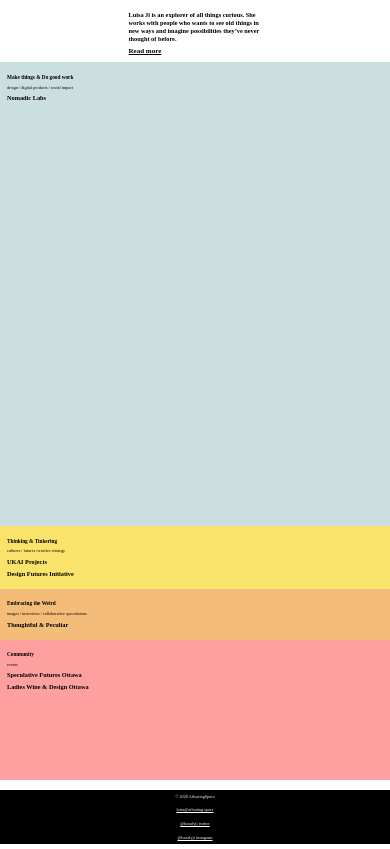
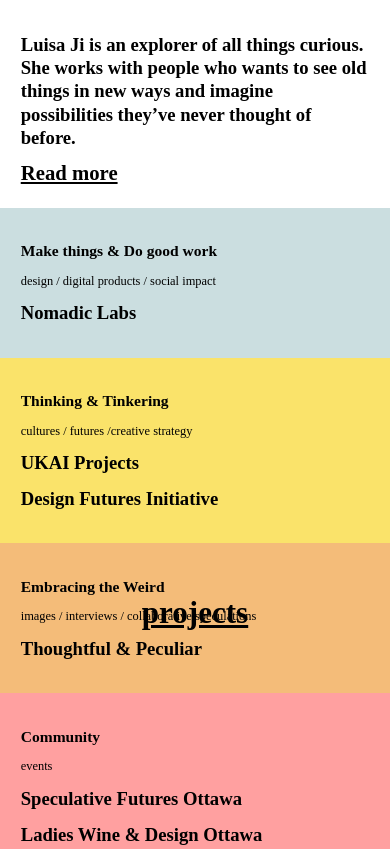
Before and after one commit to luluissaa/afloat, a Gatsby site: page / in a window 390 px wide. Shown: the top 849 px of the page. Built offline with nearby package versions, Linux system fonts and the light colour scheme; Gatsby itself is replaced by a stand-in of ours; a web font is replaced by a local one.

Commit message:
responsive tex

```diff
--- a/src/components/layout.css
+++ b/src/components/layout.css
@@ -3,7 +3,7 @@
 body {
     font-family: orpheuspro, serif;
     margin: 0;
-    font-size: 0.9vw;
+    font-size: calc(9px + 0.35vw);
     line-height: 1.24;
 }
 
@@ -14,7 +14,7 @@ font-size: 2em;
 }
 
 h1 {
-    font-size: 3.5em;
+    font-size: 3.25em;
 }
 
 p {
@@ -43,56 +43,30 @@ main {
 .intro {
     flex-grow: inherit;
     margin: 0 auto;
-    padding: 3.6em;
+    padding: 3em;
     height: 100vh;
-    max-width: 76ch;
+    max-width: 73ch;
     position: fixed;
     overflow: scroll;
     background-color: rgba(255, 255, 255, 0.5);
 }
 
-@media (max-width: 1024px) {
-
-.intro{
-    position: unset;
-    padding: 2em;
-    height: unset;
-}
-
-.sidepanel{
-    width: 100%;
-    margin: 0;
-}
-}
-
-@media (max-width: 730px) {
-
-    main {
-        width: 100vw;
-    }
-    h1 {
-        font-size: 1.8em;
-    }
-    }
-
 .sidepanel {
     height: 85vh;
     float: right;
     display: grid;
-    grid-template-rows: 1fr;
-    align-content: stretch;
+    grid-template-rows: repeat(1fr);
     right: 0;
 }
 .sidepanel1 {
     padding: 2em;
-    grid-row-start: 1;
     background-color: #CBDEE0;
+    align-content: stretch;
     margin: 0;
 }
 
 .sidepanel2 {
     padding: 2em;
-    grid-row-start: 2;
     background-color: #FAE36A;
     align-content: stretch;
     margin: 0;
@@ -100,7 +74,6 @@ main {
 
 .sidepanel3 {
     padding: 2em;
-    grid-row-start: 3;
     background-color: #F4BC79;
     align-content: stretch;
     margin: 0;
@@ -109,7 +82,6 @@ main {
 .sidepanel4 {
     padding: 2em;
     padding-bottom: 10vh;
-    grid-row-start: 4;
     background-color: #ffa0a0;
     align-content: stretch;
     margin: 0;
@@ -121,7 +93,7 @@ nav {
     position: fixed;
     bottom: 6em;
     text-align: center;
-    z-index: 6;
+    z-index: 99;
 }
 
 nav a {
@@ -130,9 +102,8 @@ font-size: 3em;
 
 footer{
     display: grid;
-    grid-template-columns: repeat(auto-fit, minmax(200px, 1fr));
+    grid-template-columns: repeat(auto-fit, minmax(180px, 1fr));
     width: 100vw;
-    max-height: 15vh;
     bottom: 0;
     position: fixed;
     color: white;
@@ -147,3 +118,38 @@ footer a {
     font-weight: unset;
     font-size: unset;
 }
+
+
+@media (max-width: 1024px) {
+
+    .intro{
+        position: unset;
+        padding: 2em;
+        height: unset;
+    }
+
+    .sidepanel{
+        width: 100%;
+        margin: 0;
+    }
+
+    }
+
+
+    @media (max-width: 730px) {
+
+        main {
+            width: 100vw;
+        }
+        h1 {
+            font-size: 1.8em;
+        }
+        footer {
+            position: relative;
+            height: auto;
+        }
+
+        nav {
+            bottom: 25vh;
+        }
+    }
```
